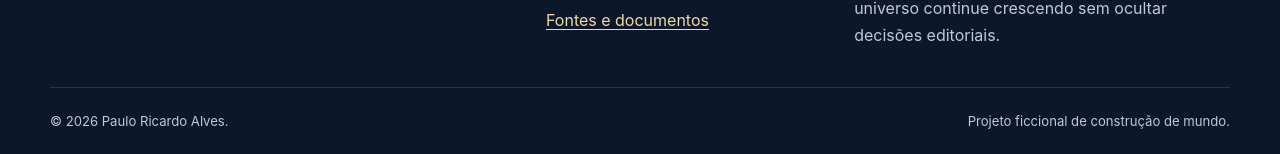
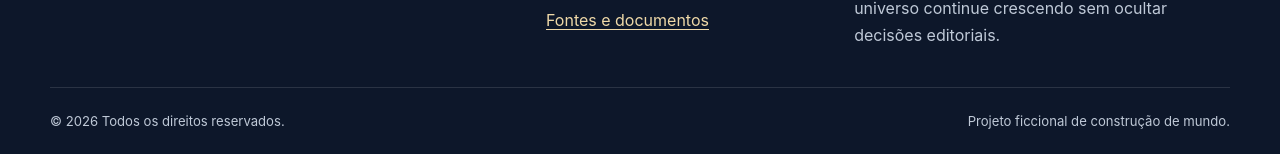
Before and after one commit to lando-laucidonia/Wiki, a Jekyll site: the page built from index.html, in a window 1280 px wide and 900 px high, scrolled down 2530 px. Shown: the part 743-897 px from the top of the window. Built offline with Jekyll 4.4.1, drawn with Linux system fonts in a browser that asks for light colours.

Commit message:
Update footer.html

```diff
--- a/_includes/footer.html
+++ b/_includes/footer.html
@@ -16,7 +16,7 @@
     </div>
   </div>
   <div class="container footer-bottom">
-    <span>© {{ 'now' | date: '%Y' }} Paulo Ricardo Alves.</span>
+    <span>© {{ 'now' | date: '%Y' }} Todos os direitos reservados.</span>
     <span>Projeto ficcional de construção de mundo.</span>
   </div>
 </footer>
```
